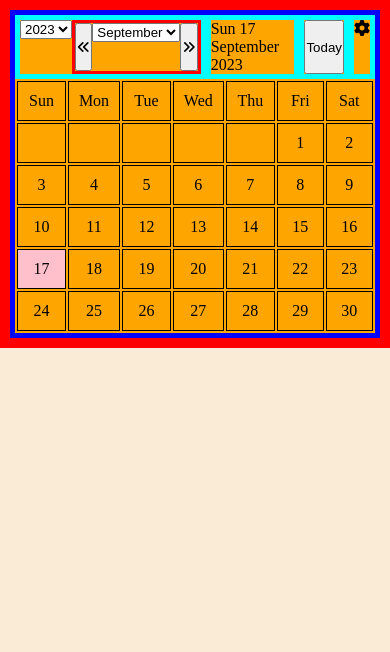
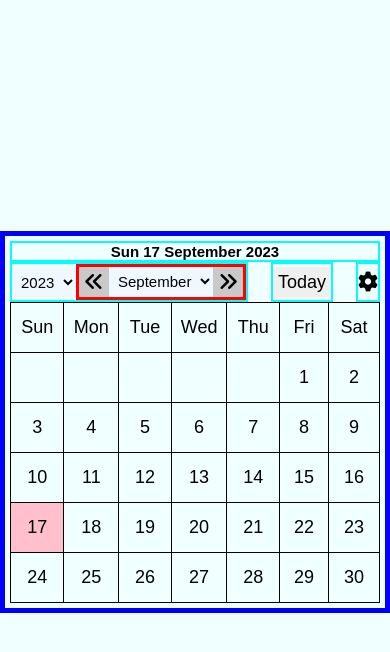
Before and after one commit to ShudarsanRegmi/calendar, a plain HTML site: page index.html in a window 390 px wide. Drawn offline with Linux system fonts and the light colour scheme; a web font is replaced by a local one.

Commit message:
Design was improved, worked on responsiveness

```diff
--- a/index.html
+++ b/index.html
@@ -6,10 +6,13 @@
     <meta name="viewport" content="width=device-width, initial-scale=1.0">
     <title>Calendar</title>
     <link rel="stylesheet" href="./style.css">
+    <link rel="stylesheet" href="./responsiveness.css">
 </head>
 <body>
     <section>
     <main>
+        <div class="menuboxes" id="menubar_center">Selected Date</div>
+
         <div id="menubar">
             <div class="menuboxes" id="=menubar_left">
                 <div class="year">
@@ -44,7 +47,7 @@
                     </button>
                 </div>
             </div>
-            <div class="menuboxes" id="menubar_center">Selected Date</div>
+            <!-- picked from here -->
             <div class="menuboxes gotoToday" id="goTodayBtn">
                 <button id="gotoToday">Today</button>
             </div>
--- /dev/null
+++ b/responsiveness.css
@@ -0,0 +1,40 @@
+
+  @media only screen and (max-width: 600px) {
+    section {
+        background-color: pink;
+    }
+    table {
+        width: 100%
+    }
+    td {
+        width: 50px;
+        height: auto;
+        padding: 5px;
+    }
+    #menubar_center {
+        font-size: 15px;
+    }
+
+  }
+
+  @media only screen and (max-width: 490px) {
+    section {
+        background-color: rgb(94, 255, 0);
+    }
+    td {
+        font-size: 18px;
+        font-weight: 500;
+
+    }
+  }
+
+  @media only screen and (max-width: 392px) {
+    section {
+        background-color: azure;
+    }
+    td {
+        width: 70px;
+        height: 50px;
+        padding: 0;
+    }
+  }
--- a/script.js
+++ b/script.js
@@ -218,7 +218,6 @@ function initialize() {
      renderer.state.actualDate = date;
      renderer.state.actualDay = day;
 
-
      renderer.loadDate(year,month,date);
      calTitle.innerText = ` ${weeks[day]} ${renderer.state.date} ${months_full[renderer.state.month]} ${renderer.state.year} `;
      const selectedBox = document.getElementsByClassName(`gatey-${renderer.state.date}`)[0];
--- a/style.css
+++ b/style.css
@@ -1,14 +1,25 @@
+
+  @import url('https://fonts.googleapis.com/css2?family=Inclusive+Sans&display=swap');
+
+
 * {
     margin: 0;
     padding: 0;
     box-sizing: border-box;
+    font-size: 15px;
+    font-family: sans-serif;
 }
 body  {
     background-color: antiquewhite;
 }
 section {
-    border: 10px solid red;
+    /* border: 10px solid red; */
     background-color: orange;
+    min-height:  100vh;
+    width: 100vw;
+    display: flex;
+    justify-content: center;
+    align-items: center;
 
 
 
@@ -17,8 +28,12 @@ main{
     border: 5px solid blue;
     display: flex;
     flex-direction: column;
+    padding: 5px;
 
 
+}
+table {
+    border-collapse: collapse;
 }
 th {
     text-align: center;
@@ -27,8 +42,11 @@ td {
     text-align: center;
     border: 1px solid black;
     padding: 10px;
-    width: 50px;
-    height: auto;
+    height: 80px;
+    width: auto;
+    font-size: 25px;
+    font-family: 'Inclusive Sans', sans-serif;
+    font-weight: 500;
 
 }
 #menubar {
@@ -36,12 +54,18 @@ td {
     justify-content: space-between;
 }
 .menuboxes {
-    border: 5px solid  cyan;
+    border: 2px solid  cyan;
     display: flex;
+    justify-content: center;
+    align-items: center;
 }
 #menubar_left {
     display: flex;
     border: 3px solid pink;
+}
+#menubar_center {
+    font-weight: 700;
+    font-size: 20px;
 }
 #monthChangerCon {
     display: flex;
@@ -54,3 +78,46 @@ td {
     background-color: pink;
 
 }
+
+
+.year {
+    display: flex;
+    justify-content: center;
+    align-items: center;
+}
+
+#yearlist {
+    font-size: 15px;
+    padding: 5px;
+    background-color:aliceblue;
+    border: 0px;
+}
+#monthlist {
+    font-size: 15px;
+    padding: 5px;
+    background-color:aliceblue;
+    border: 0px;
+}
+button {
+    cursor: pointer;
+}
+#month_left_toggle_btn {
+    padding: 5px;
+    background-color:#c9c9c9;
+    border: none;
+}
+#month_right_toggle_btn {
+    border: none;
+    background-color:#c9c9c9;
+    padding: 5px;
+}
+
+#gotoToday {
+    border: none;
+    padding: 5px;
+    font-size: 18px;
+}
+.fa-solid {
+    font-size: 20px;
+    cursor: pointer;
+}
```
